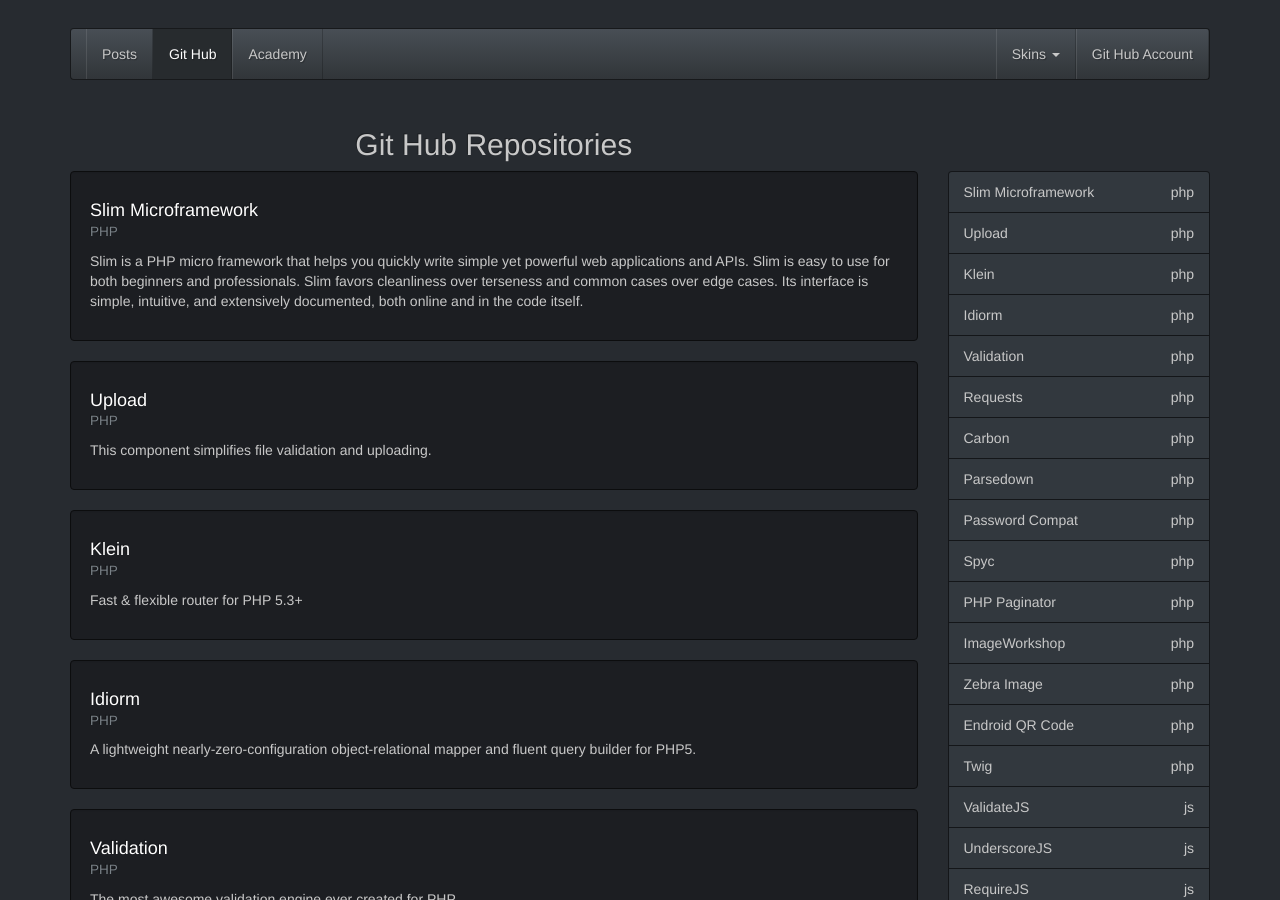
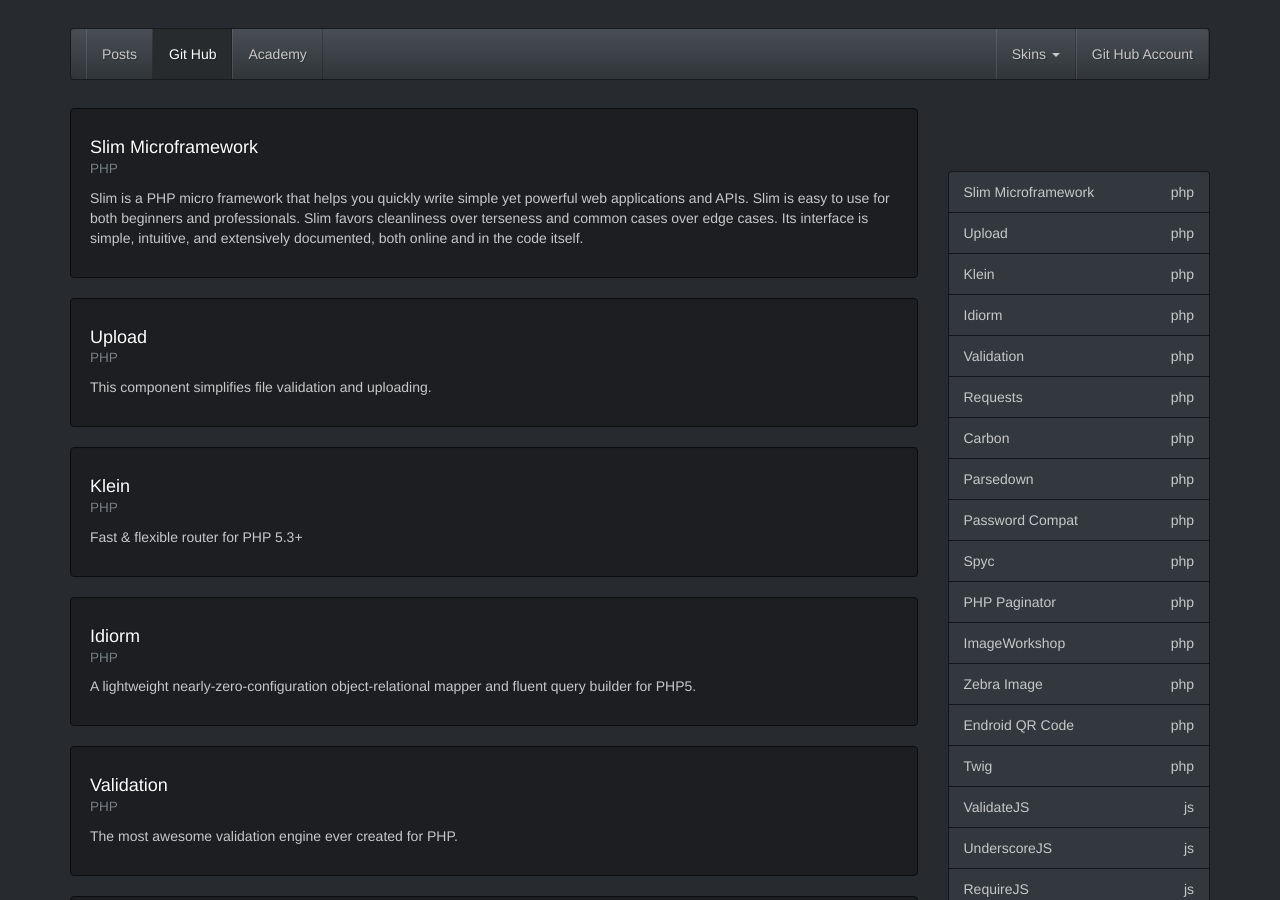
Before and after one commit to donvercety/donvercety.github.io, a Jekyll site: the page built from github.html, in a window 1280 px wide and 900 px high. Built offline with Jekyll 4.4.1, drawn with Linux system fonts in a browser that asks for light colours; nearby versions of some CDN libraries.

Commit message:
Update github.html

```diff
--- a/github.html
+++ b/github.html
@@ -6,7 +6,6 @@
 ---
 
 <div class="col-md-9">
-	<h2 class="text-center">Git Hub Repositories</h2>
 
 	{% for git in site.data.github  %}
 	<div class="well">
```
